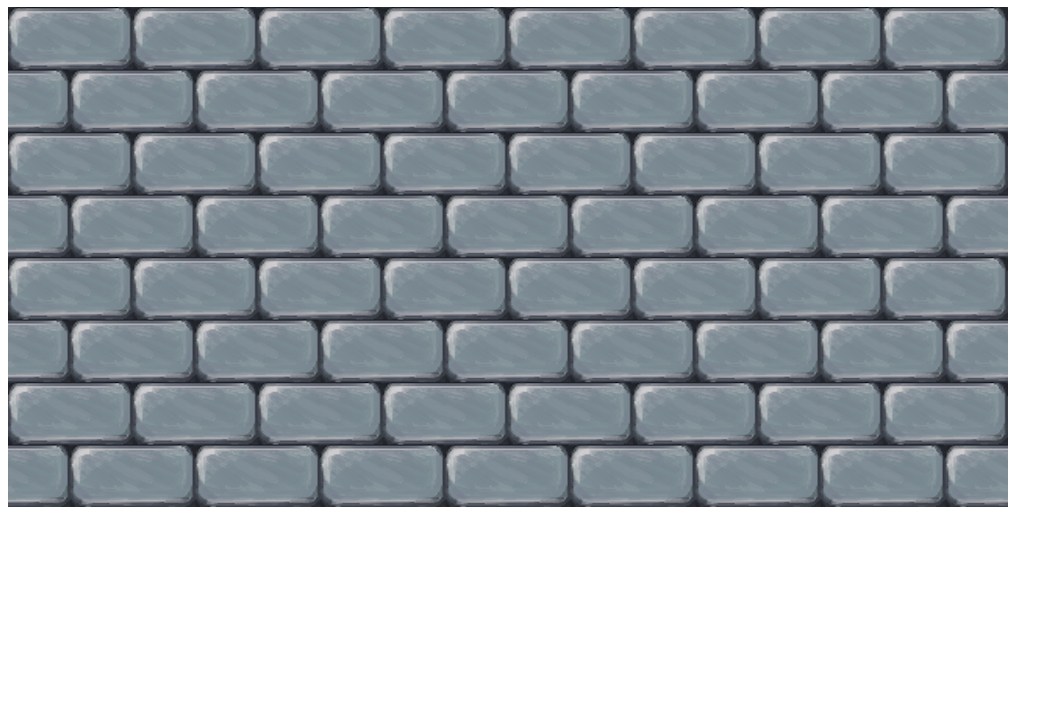
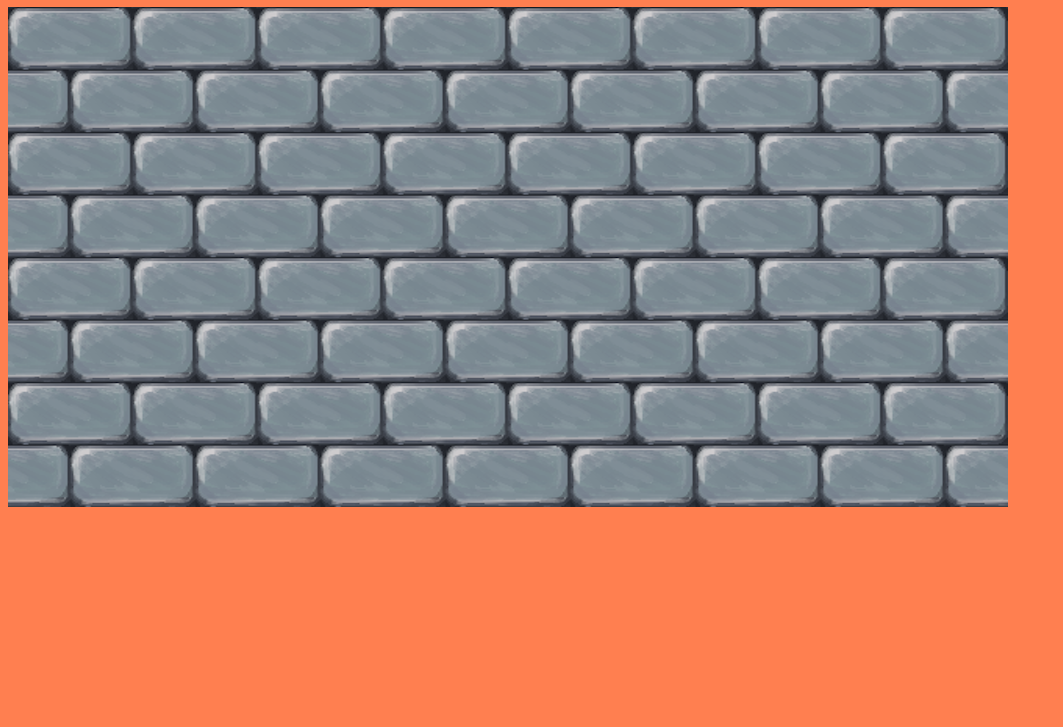
Before and after one commit to BetzalelKenig/crossing-game, a plain HTML site: page index.html in a window 1280 px wide. Shown: the part 73-800 px from the top of the page, without its empty margins (0-1063 px from the left). Drawn offline with Linux system fonts and the light colour scheme.

Commit message:
Update index.html

```diff
--- a/index.html
+++ b/index.html
@@ -7,6 +7,10 @@
     <meta http-equiv="X-UA-Compatible" content="ie=edge">
     <title>Crossing Game</title>
     <style type="text/css">
+        body {
+            background-color: coral;
+        }
+
         h1 {
             text-align: center;
         }
```
